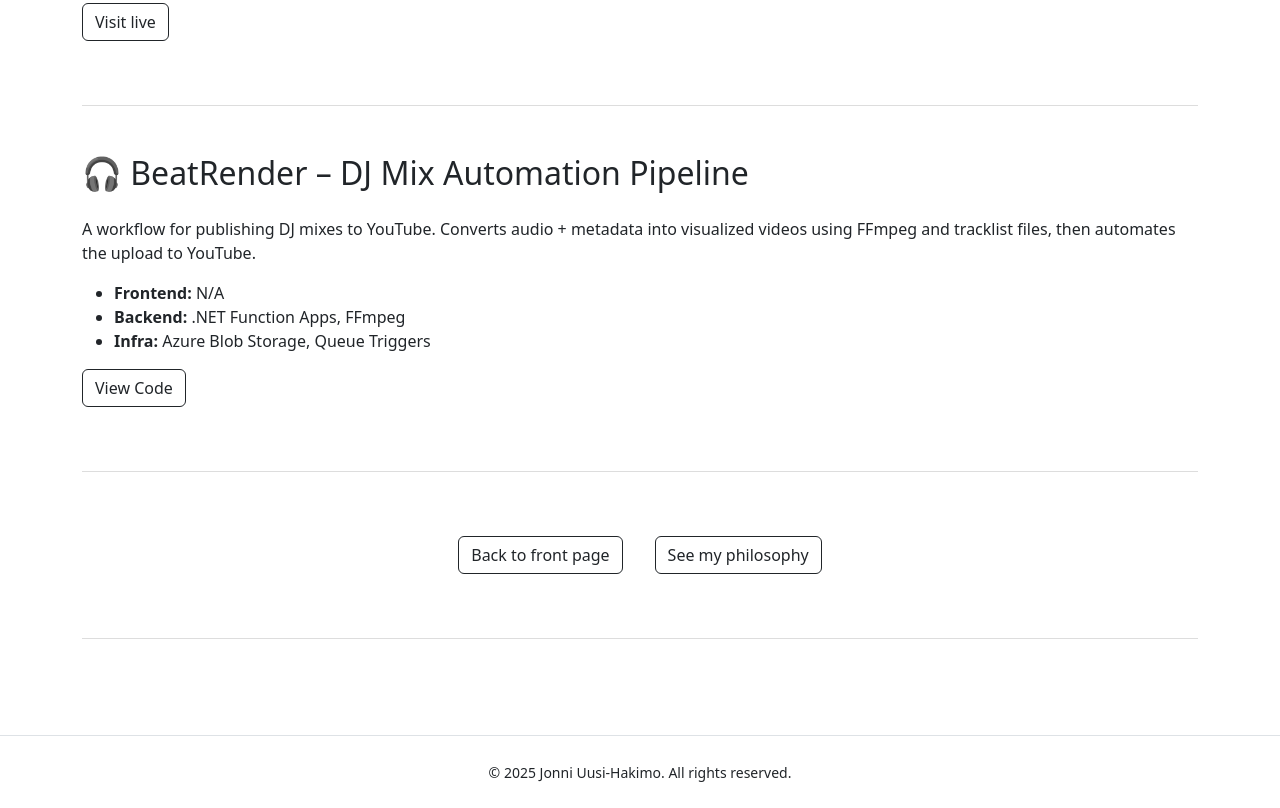
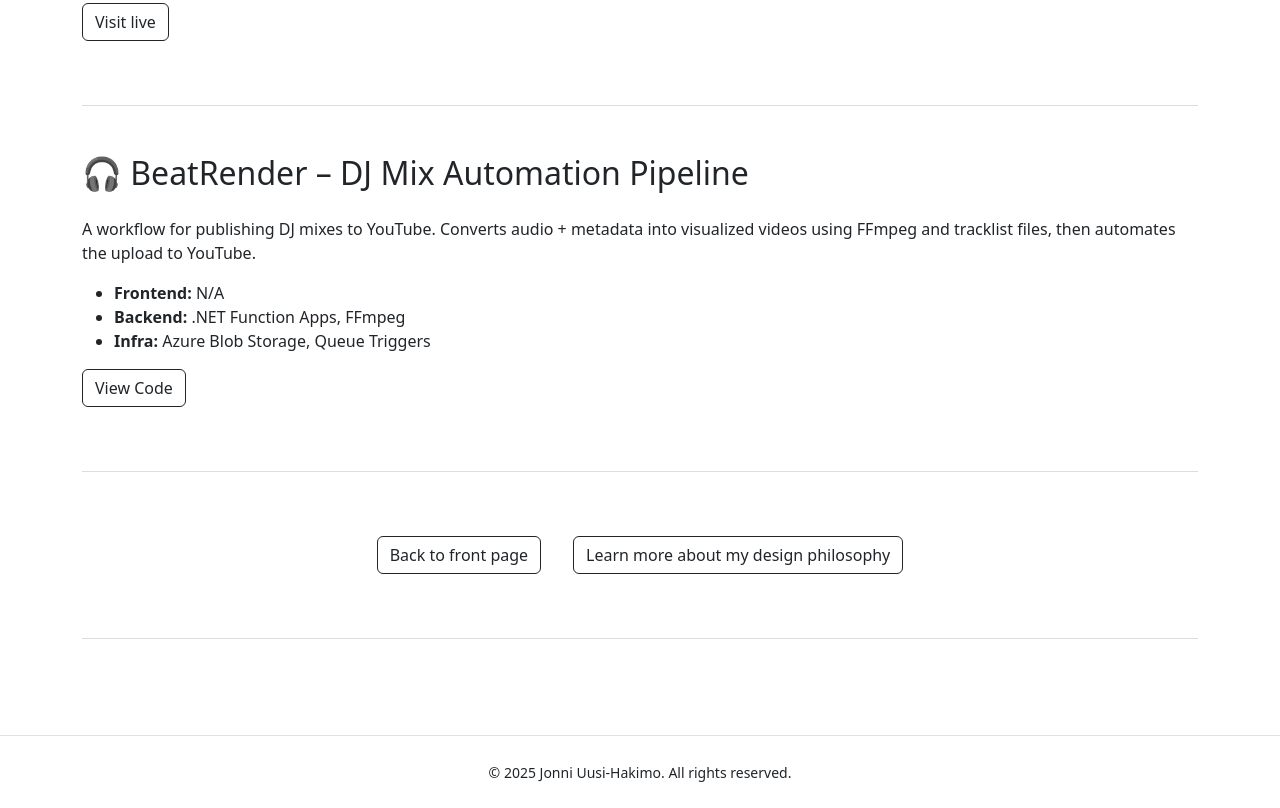
Before and after one commit to jnnuu/jnnuu.github.io, a plain HTML site: page projects.html in a window 1280 px wide. Shown: the part 1716-2524 px from the top of the page. Drawn offline with nearby package versions, Linux system fonts and the light colour scheme.

Commit message:
button text modified

```diff
--- a/projects.html
+++ b/projects.html
@@ -164,7 +164,8 @@
           <a href="index.html" data-lang="fi" class="btn btn-outline-dark">Takaisin etusivulle</a>
         </div>
         <div class="m-3">
-          <a href="philosophy.html" data-lang="en" class="btn btn-outline-dark">See my philosophy</a>
+          <a href="philosophy.html" data-lang="en" class="btn btn-outline-dark">Learn more about my design
+            philosophy</a>
           <a href="philosophy.html" data-lang="fi" class="btn btn-outline-dark">Lue lisää kehitysfilosofiastani</a>
         </div>
       </div>
```
